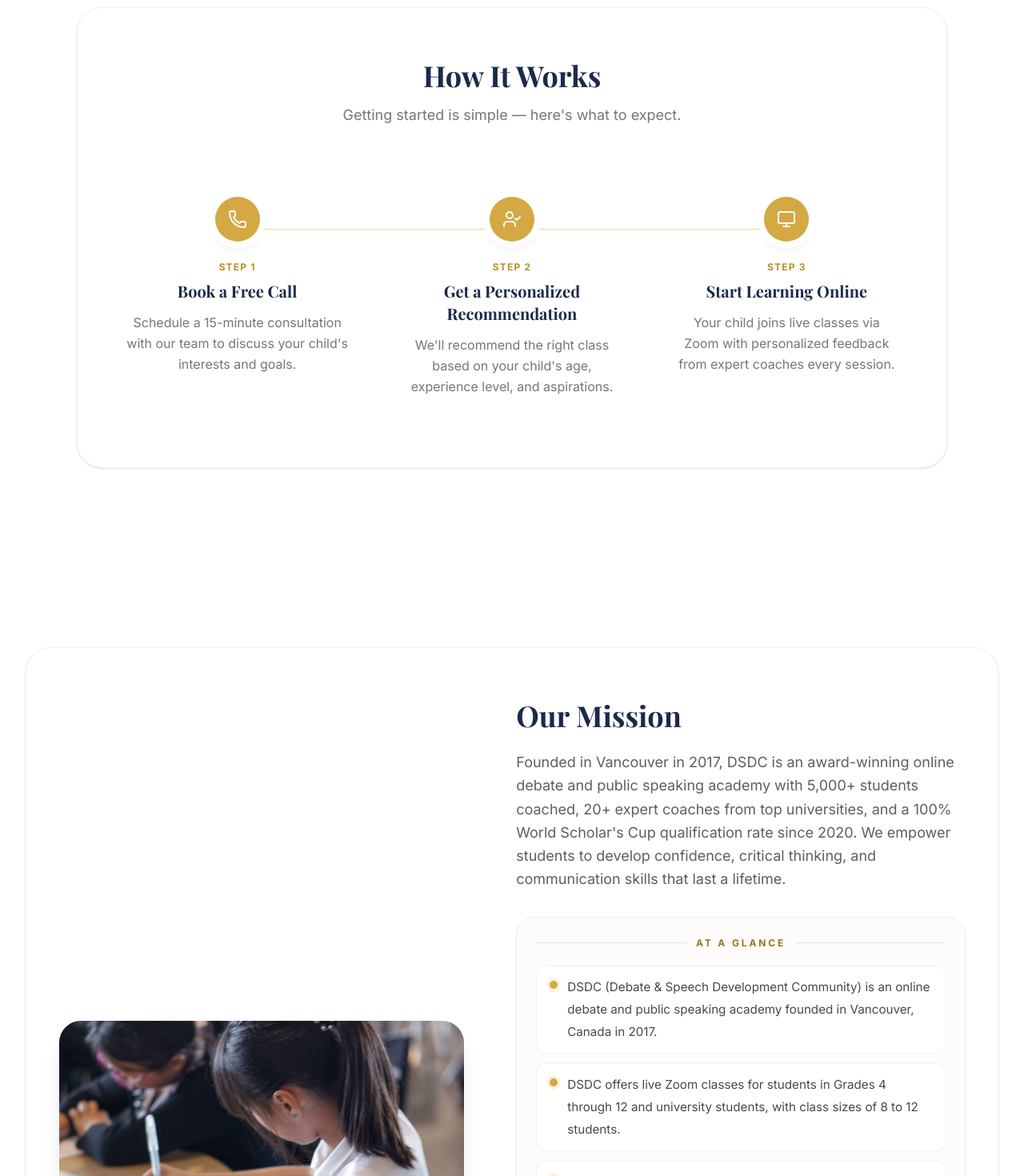
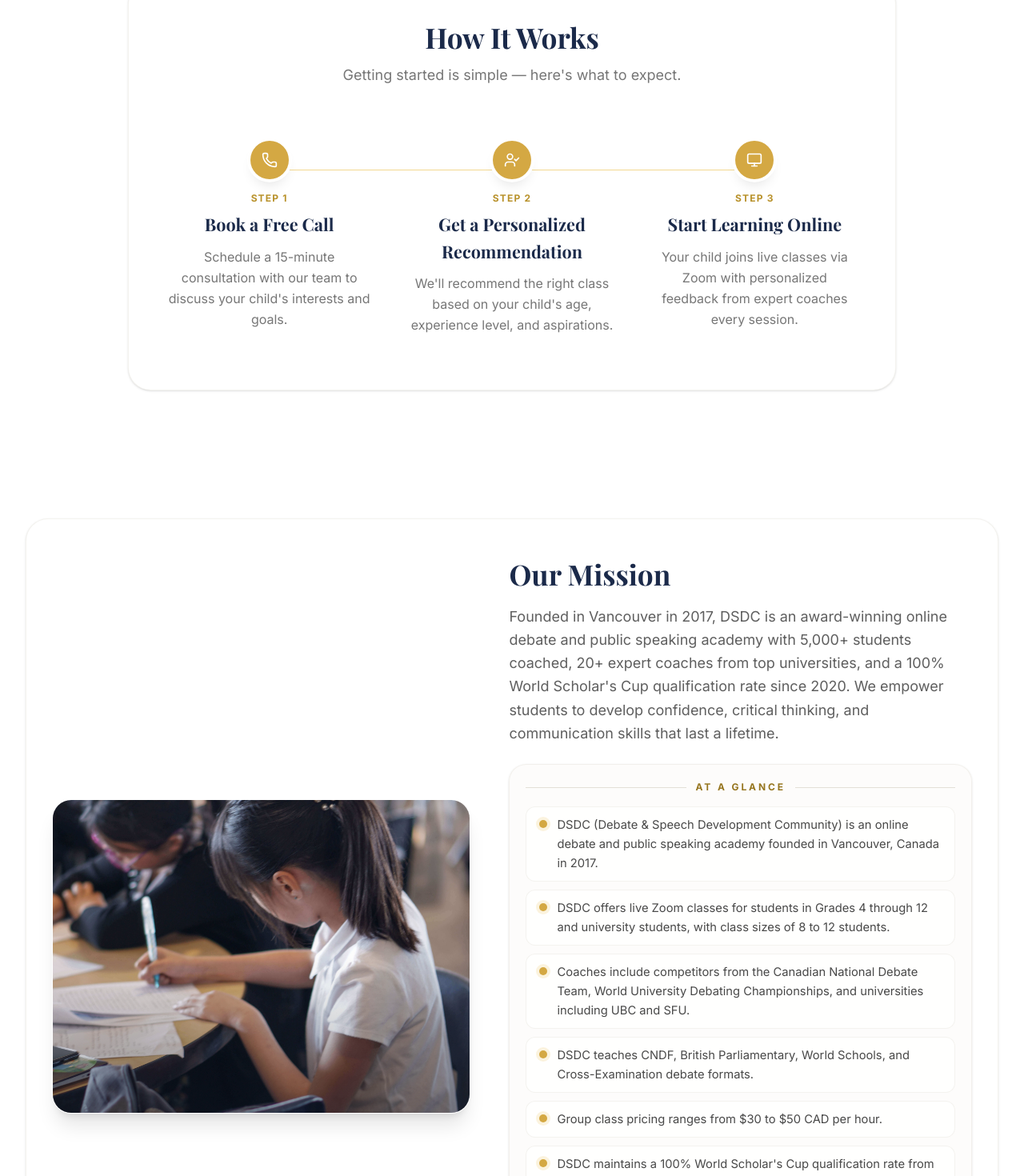
Before and after one commit to ftebtw/dsdc, a Next.js app: page / in a window 1280 px wide. Shown: the part 1555-3025 px from the top of the page at 80% size. Built offline with nearby package versions, Linux system fonts and the light colour scheme; no server answers; a web font is replaced by a local one.

Commit message:
Tighten homepage section sizing

```diff
--- a/components/HowItWorks.tsx
+++ b/components/HowItWorks.tsx
@@ -12,33 +12,33 @@
     []) as Array<{ step: string; title: string; description: string }>;
 
   return (
-    <section className="py-20 md:py-28 bg-white dark:bg-navy-900/30">
-      <div className="max-w-6xl mx-auto px-4 sm:px-6 lg:px-8">
-        <div className="rounded-[2rem] border border-warm-200/70 bg-white px-6 py-14 shadow-sm sm:px-10 md:py-16 dark:border-navy-700/80 dark:[background:linear-gradient(180deg,_rgba(24,36,63,0.98)_0%,_rgba(16,26,46,0.98)_42%,_rgba(10,16,31,1)_100%)] dark:shadow-[0_24px_80px_rgba(0,0,0,0.32)]">
+    <section className="py-16 md:py-20 bg-white dark:bg-navy-900/30">
+      <div className="max-w-5xl mx-auto px-4 sm:px-6 lg:px-8">
+        <div className="rounded-[1.75rem] border border-warm-200/70 bg-white px-5 py-10 shadow-sm sm:px-8 md:py-12 dark:border-navy-700/80 dark:[background:linear-gradient(180deg,_rgba(24,36,63,0.98)_0%,_rgba(16,26,46,0.98)_42%,_rgba(10,16,31,1)_100%)] dark:shadow-[0_18px_52px_rgba(0,0,0,0.28)]">
           <AnimatedSection>
-            <div className="text-center mb-16">
-              <h2 className="text-3xl md:text-4xl font-bold mb-4 text-navy-800 dark:text-white">{t("howItWorks.title")}</h2>
-              <p className="text-charcoal/60 dark:text-navy-100/90 text-lg font-sans">{t("howItWorks.subtitle")}</p>
+            <div className="text-center mb-10 md:mb-12">
+              <h2 className="text-3xl md:text-[2.2rem] font-bold mb-3 text-navy-800 dark:text-white">{t("howItWorks.title")}</h2>
+              <p className="text-charcoal/60 dark:text-navy-100/90 text-base md:text-lg font-sans">{t("howItWorks.subtitle")}</p>
             </div>
           </AnimatedSection>
 
-          <div className="grid grid-cols-1 md:grid-cols-3 gap-8 md:gap-6 relative">
+          <div className="grid grid-cols-1 md:grid-cols-3 gap-5 md:gap-4 relative">
             {/* Connector line (desktop only) */}
-            <div className="hidden md:block absolute top-16 left-[16.66%] right-[16.66%] h-px bg-gold-200 dark:bg-gradient-to-r dark:from-gold-500/25 dark:via-gold-400 dark:to-gold-500/25" />
+            <div className="hidden md:block absolute top-14 left-[16.66%] right-[16.66%] h-px bg-gold-200 dark:bg-gradient-to-r dark:from-gold-500/25 dark:via-gold-400 dark:to-gold-500/25" />
 
             {steps.map((step, i) => {
               const Icon = icons[i];
               return (
                 <AnimatedSection key={i} delay={i * 0.15}>
-                  <div className="text-center relative rounded-2xl px-5 py-6 transition-all duration-300 dark:border dark:border-navy-700/70 dark:bg-navy-900/55 dark:shadow-[0_12px_40px_rgba(0,0,0,0.2)]">
-                    <div className="w-14 h-14 bg-gold-400 dark:bg-gold-400 rounded-full flex items-center justify-center mx-auto mb-6 relative z-10 shadow-lg ring-8 ring-white dark:ring-navy-900/85">
-                      <Icon className="w-6 h-6 text-white" />
+                  <div className="text-center relative rounded-[1.35rem] px-4 py-5 transition-all duration-300 dark:border dark:border-navy-700/70 dark:bg-navy-900/55 dark:shadow-[0_10px_28px_rgba(0,0,0,0.18)]">
+                    <div className="w-12 h-12 bg-gold-400 dark:bg-gold-400 rounded-full flex items-center justify-center mx-auto mb-4 relative z-10 shadow-lg ring-4 ring-white dark:ring-navy-900/85">
+                      <Icon className="w-5 h-5 text-white" />
                     </div>
                     <div className="text-xs font-bold text-gold-500 dark:text-gold-300 uppercase tracking-widest mb-2 font-sans">
                       Step {step.step}
                     </div>
-                    <h3 className="text-xl font-bold text-navy-800 dark:text-white mb-3 font-serif">{step.title}</h3>
-                    <p className="text-charcoal/60 dark:text-navy-100/90 leading-relaxed font-sans">{step.description}</p>
+                    <h3 className="text-lg md:text-[1.35rem] font-bold text-navy-800 dark:text-white mb-2.5 font-serif">{step.title}</h3>
+                    <p className="text-sm md:text-base text-charcoal/60 dark:text-navy-100/90 leading-relaxed font-sans">{step.description}</p>
                   </div>
                 </AnimatedSection>
               );
--- a/components/MissionSection.tsx
+++ b/components/MissionSection.tsx
@@ -8,8 +8,8 @@
 function splitMissionFacts(text: string): string[] {
   return (
     text
-      .replace(/[“”]/g, "")
-      .match(/[^.!?。！？]+[.!?。！？]?/gu)
+      .replace(/[\u201C\u201D]/g, "")
+      .match(/[^.!?\u3002\uFF01\uFF1F]+[.!?\u3002\uFF01\uFF1F]?/gu)
       ?.map((sentence) => sentence.trim())
       .filter(Boolean) ?? [text]
   );
@@ -21,12 +21,12 @@
   const missionFacts = splitMissionFacts(missionFactsText);
 
   return (
-    <section className="py-20 md:py-28 bg-white dark:bg-navy-900/30">
+    <section className="py-16 md:py-20 bg-white dark:bg-navy-900/30">
       <div className="max-w-7xl mx-auto px-4 sm:px-6 lg:px-8">
-        <div className="rounded-[2rem] border border-warm-200/70 bg-white px-6 py-14 shadow-sm sm:px-10 md:py-16 dark:border-navy-700/80 dark:[background:linear-gradient(135deg,_rgba(23,35,61,0.98)_0%,_rgba(16,26,46,0.98)_38%,_rgba(10,16,31,1)_100%)] dark:shadow-[0_24px_80px_rgba(0,0,0,0.32)]">
-          <div className="grid grid-cols-1 lg:grid-cols-[0.95fr_1.05fr] gap-12 lg:gap-16 items-center">
+        <div className="rounded-[1.75rem] border border-warm-200/70 bg-white px-5 py-10 shadow-sm sm:px-8 md:py-12 dark:border-navy-700/80 dark:[background:linear-gradient(135deg,_rgba(23,35,61,0.98)_0%,_rgba(16,26,46,0.98)_38%,_rgba(10,16,31,1)_100%)] dark:shadow-[0_18px_52px_rgba(0,0,0,0.28)]">
+          <div className="grid grid-cols-1 lg:grid-cols-[0.95fr_1.05fr] gap-8 lg:gap-12 items-center">
             <AnimatedSection>
-              <div className="relative overflow-hidden rounded-[1.75rem] border border-white/60 shadow-xl dark:border-navy-700/70">
+              <div className="relative overflow-hidden rounded-[1.5rem] border border-white/60 shadow-xl dark:border-navy-700/70">
                 <div className="relative aspect-[4/3]">
                   <Image
                     src="/images/photos/wsc-group-1.jpg"
@@ -44,40 +44,40 @@
 
             <AnimatedSection delay={0.2}>
               <div>
-                <h2 className="text-3xl md:text-4xl font-bold mb-6 text-navy-800 dark:text-white">
+                <h2 className="text-3xl md:text-[2.2rem] font-bold mb-4 text-navy-800 dark:text-white">
                   {t("mission.title")}
                 </h2>
-                <p className="max-w-2xl text-lg text-charcoal/70 dark:text-navy-100/90 leading-relaxed mb-8 font-sans">
+                <p className="max-w-2xl text-base md:text-lg text-charcoal/70 dark:text-navy-100/90 leading-relaxed mb-6 font-sans">
                   {t("mission.text")}
                 </p>
                 <div
-                  className="about-dsdc mb-8 rounded-[1.5rem] border border-warm-200/80 bg-warm-50/80 p-6 shadow-sm dark:border-navy-700/80 dark:bg-navy-950/55 dark:shadow-[0_18px_40px_rgba(0,0,0,0.2)]"
+                  className="about-dsdc mb-6 rounded-[1.35rem] border border-warm-200/80 bg-warm-50/80 p-5 shadow-sm dark:border-navy-700/80 dark:bg-navy-950/55 dark:shadow-[0_14px_32px_rgba(0,0,0,0.18)]"
                   itemScope
                   itemType="https://schema.org/EducationalOrganization"
                 >
                   <meta itemProp="description" content={missionFactsText} />
-                  <div className="mb-5 flex items-center gap-3">
+                  <div className="mb-4 flex items-center gap-3">
                     <div className="h-px flex-1 bg-warm-300 dark:bg-gold-500/30" />
                     <span className="text-xs font-bold uppercase tracking-[0.24em] text-gold-600 dark:text-gold-300 font-sans">
                       {t("aboutPage.factsTitle")}
                     </span>
                     <div className="h-px flex-1 bg-warm-300 dark:bg-gold-500/30" />
                   </div>
-                  <div className="grid gap-3">
+                  <div className="grid gap-2.5">
                     {missionFacts.map((fact, index) => (
                       <div
                         key={`${fact}-${index}`}
-                        className="flex items-start gap-3 rounded-xl border border-warm-200/70 bg-white/80 px-4 py-3 dark:border-navy-700/70 dark:bg-navy-900/70"
+                        className="flex items-start gap-3 rounded-xl border border-warm-200/70 bg-white/80 px-4 py-2.5 dark:border-navy-700/70 dark:bg-navy-900/70"
                       >
                         <div className="mt-1.5 h-2.5 w-2.5 shrink-0 rounded-full bg-gold-400 shadow-[0_0_0_4px_rgba(229,179,58,0.16)] dark:bg-gold-300 dark:shadow-[0_0_0_4px_rgba(229,179,58,0.12)]" />
-                        <p className="text-sm sm:text-[0.95rem] leading-7 text-charcoal/80 dark:text-navy-100/90">
+                        <p className="text-sm sm:text-[0.92rem] leading-6 text-charcoal/80 dark:text-navy-100/90">
                           {fact}
                         </p>
                       </div>
                     ))}
                   </div>
                 </div>
-                <p className="text-base text-charcoal/70 dark:text-navy-200/85 leading-relaxed mb-8 font-sans">
+                <p className="text-sm md:text-base text-charcoal/70 dark:text-navy-200/85 leading-relaxed mb-6 font-sans">
                   We serve students{" "}
                   <Link href="/debate-classes-canada" className="underline underline-offset-4 hover:text-navy-800 dark:hover:text-gold-300 transition-colors">
                     across Canada
@@ -90,7 +90,7 @@
                 </p>
                 <Link
                   href="/team"
-                  className="inline-flex items-center px-6 py-3 bg-navy-800 dark:bg-gold-300 text-white dark:text-navy-950 font-semibold
+                  className="inline-flex items-center px-5 py-2.5 bg-navy-800 dark:bg-gold-300 text-white dark:text-navy-950 font-semibold
                            rounded-lg hover:bg-navy-700 dark:hover:bg-gold-200 transition-all duration-200 shadow-md
                            hover:shadow-lg hover:-translate-y-0.5"
                 >
```
Also changed, not shown: components/TestimonialCarousel.tsx (+17 -17 lines).
